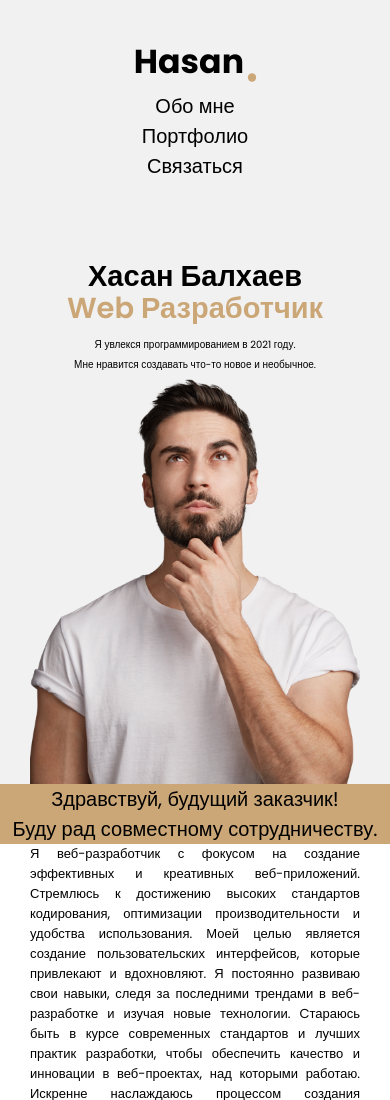
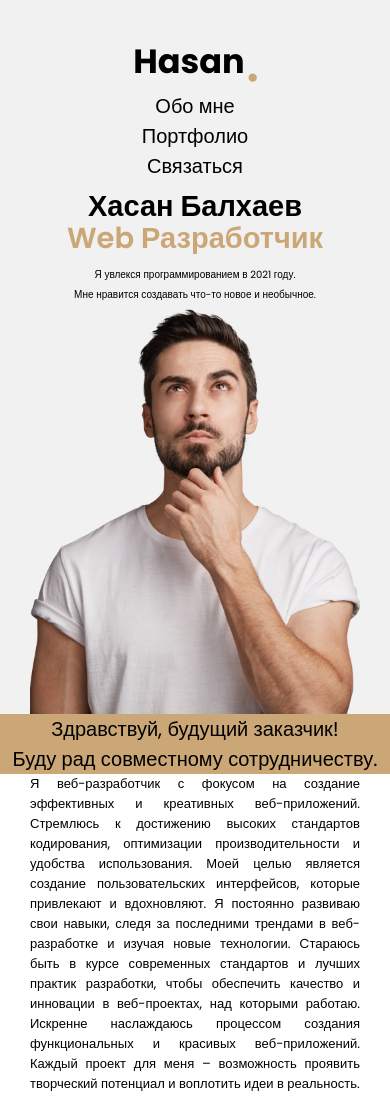
Before and after one commit to balhaevhk/balhaevhk.github.io, a plain HTML site: page index.html in a window 390 px wide. Shown: the top 1100 px of the page. Drawn offline with nearby package versions, Linux system fonts and the light colour scheme.

Commit message:
work on mistakes

```diff
--- a/css/media.css
+++ b/css/media.css
@@ -3,8 +3,11 @@
         column-gap: 20px;
     }
 
+    .header-content {
+        margin-top: 70px;
+    }
+
     .header-content h1 {
-        margin-top: 70px;
         font-size: 24px;
     }
 
```
Also changed, not shown: 1 other file.
